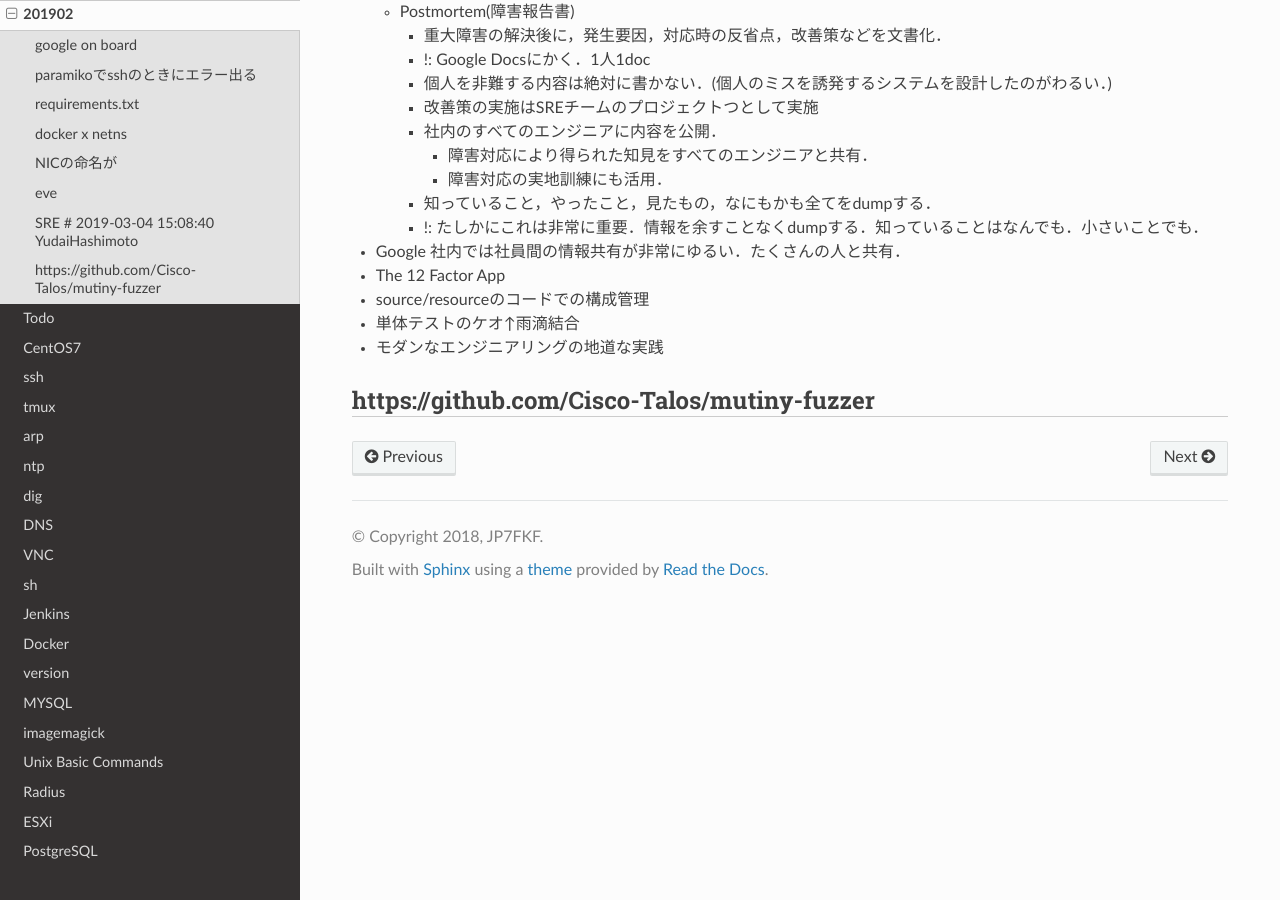
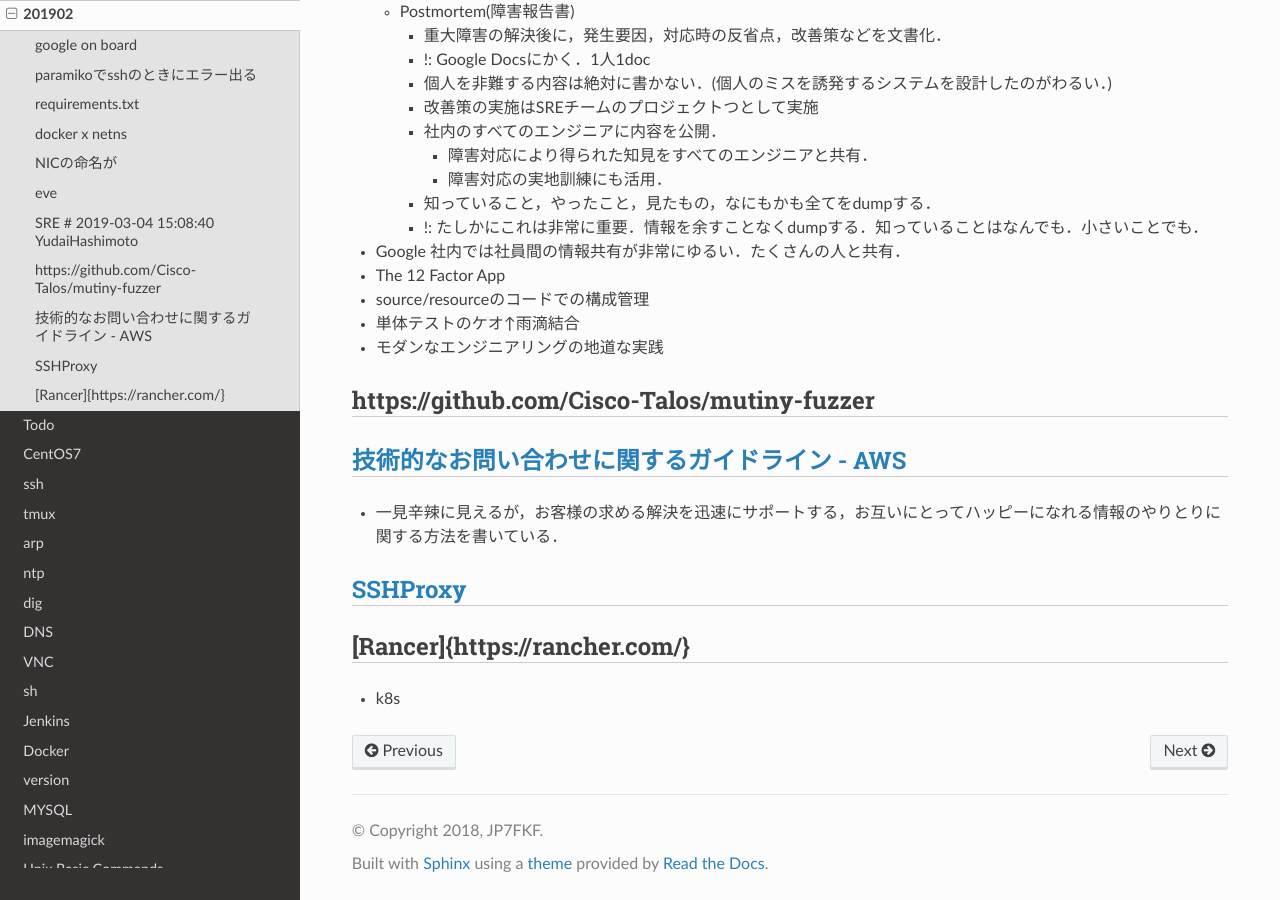
Before and after one commit to jp7fkf/JP7FKF-Warehouse, a Sphinx documentation site: the page built from source/dialy/201902.md, in a window 1280 px wide and 900 px high, scrolled down 3259 px. Built offline with Sphinx 7.4.7 and the Read the Docs theme 2.0.0, drawn with Linux system fonts in a browser that asks for light colours.

Commit message:
20190315-175822

```diff
--- a/source/dialy/201902.md
+++ b/source/dialy/201902.md
@@ -130,3 +130,11 @@
   - モダンなエンジニアリングの地道な実践
 
 ## https://github.com/Cisco-Talos/mutiny-fuzzer
+
+## [技術的なお問い合わせに関するガイドライン - AWS](https://aws.amazon.com/jp/premiumsupport/tech-support-guidelines/)
+  - 一見辛辣に見えるが，お客様の求める解決を迅速にサポートする，お互いにとってハッピーになれる情報のやりとりに関する方法を書いている．
+
+## [SSHProxy](http://www.nongnu.org/sshproxy/)
+
+## [Rancer]{https://rancher.com/}
+  - k8s
```
Also changed, not shown: source/profile.md (+3 -0 lines).
